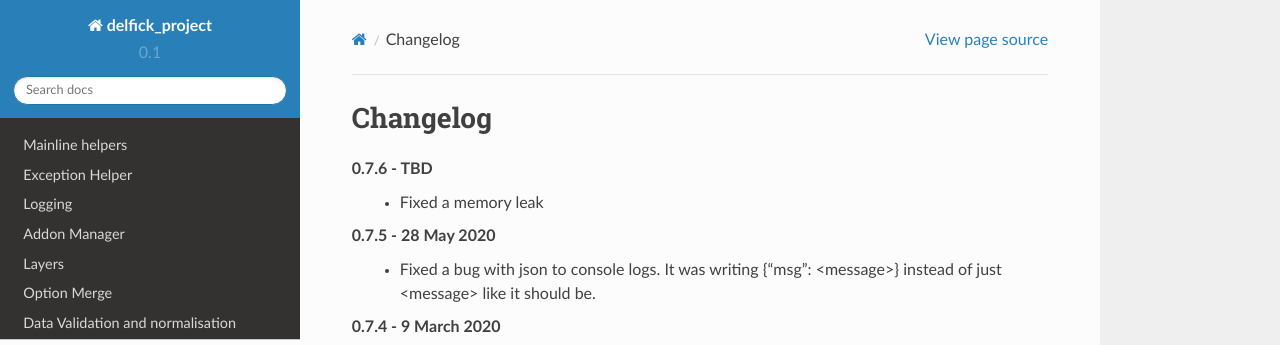
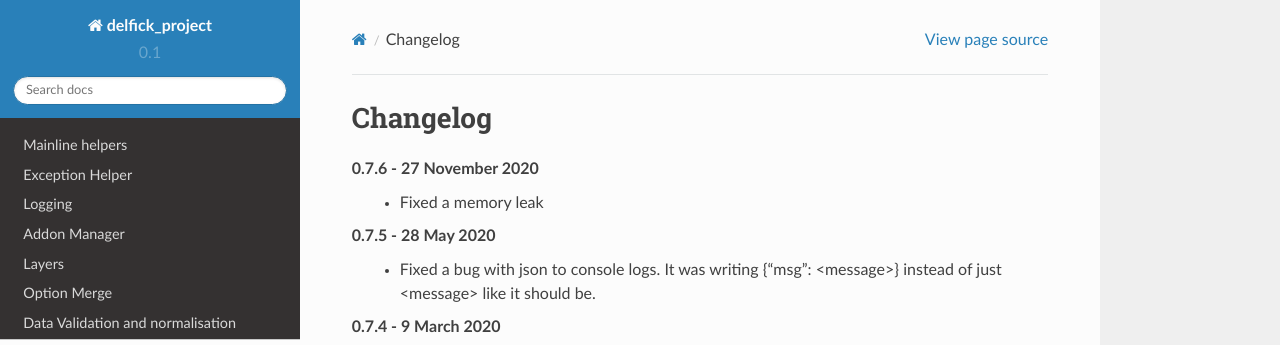
Before and after one commit to delfick/delfick_project, a Sphinx documentation site: the page built from docs/api/changelog.rst, in a window 1280 px wide and 900 px high. Shown: the top 345 px of the window. Built offline with Sphinx 7.4.7 and the Read the Docs theme 2.0.0, drawn with Linux system fonts in a browser that asks for light colours.

```diff
--- a/delfick_project/__init__.py
+++ b/delfick_project/__init__.py
@@ -1,2 +1,2 @@
 """pytest-cov: avoid already-imported warning: PYTEST_DONT_REWRITE."""
-VERSION = "0.7.5"
+VERSION = "0.7.6"
--- a/docs/api/changelog.rst
+++ b/docs/api/changelog.rst
@@ -3,7 +3,7 @@
 Changelog
 ---------
 
-0.7.6 - TBD
+0.7.6 - 27 November 2020
    * Fixed a memory leak
 
 0.7.5 - 28 May 2020
```
